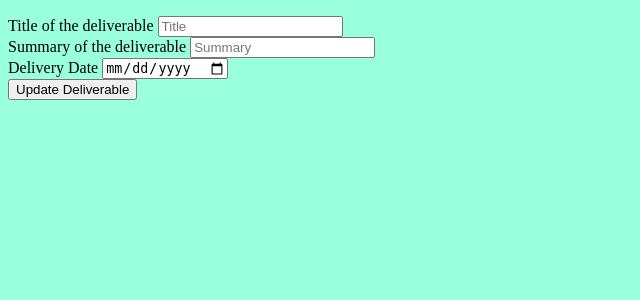
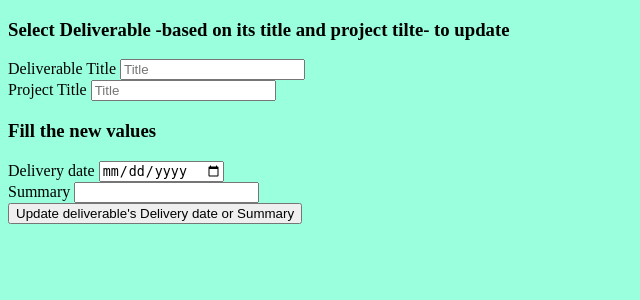
Before and after one commit to GeorgeSot71/NTUA_Databases_ELIDEK, a Flask app: page /update/update_delivered in a window 1280 px wide. Shown: the part 175-475 px from the top of the page, without its empty margins (0-640 px from the left). Run offline with Flask 2, Linux system fonts and the light colour scheme.

Commit message:
Add files via upload

```diff
--- a/server/templates/update_delivered.html
+++ b/server/templates/update_delivered.html
@@ -1,23 +1,28 @@
 {% extends "base.html" %}
 {% block content %}
-<div id="update-delivered">
-    <form class="p-2" class="form" method='POST' action= "/update/update_delivered">
+<div id="update-researcher">
+    <form class="p-2" class="form" method='POST' action= "/update/update_researcher">
         <div class="form-row">
         <div class="form-group col-md-6">
-            <label for="title">Title of the deliverable</label>
-            <input type="text" class="form-control" name="title" placeholder="Title">
+            <h3>Select Deliverable -based on its title and project tilte- to update</h3>
+            <label for="title1">Deliverable Title</label>
+            <input type="text" class="form-control" name="title1" placeholder="Title">
         </div>
         <div class="form-group col-md-6">
-            <label for="<summary>">Summary of the deliverable</label>
-            <input type="text" class="form-control" name="summary" placeholder="Summary">
+            <label for="title2">Project Title</label>
+            <input type="text" class="form-control" name="title2" placeholder="Title">
+        </div>
+        <h3>Fill the new values</h3>
+        <div class="form-group col-md-6">
+            <label for="delivery_date">Delivery date</label>
+            <input type="date" class="form-control" name="delivery_date" placeholder="Birth date">
         </div>
         <div class="form-group col-md-6">
-            <label for="delivery_date">Delivery Date</label>
-            <input type="date" class="form-control" name="delivery_date" placeholder="Date">
-        </div>
+            <label for="summary">Summary</label>
+            <input type="text" class="form-control" name="summary">
         </div>
         <div class="form-group my-4">
-            <button type="submit" class="btn btn-primary"> Update Deliverable </button>
+            <button type="submit" class="btn btn-primary"> Update deliverable's Delivery date or Summary</button>
         </div>
     </form>
 </div>
```
